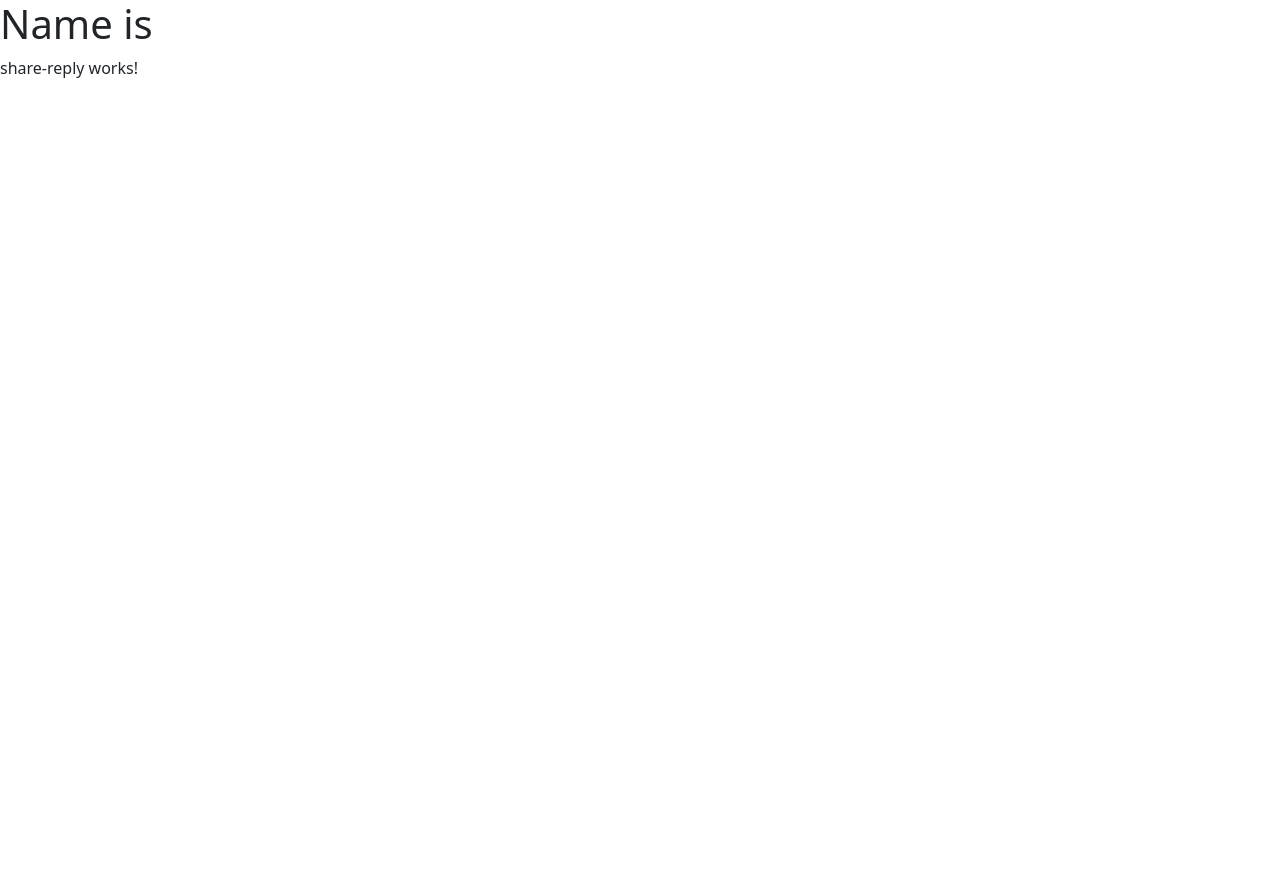
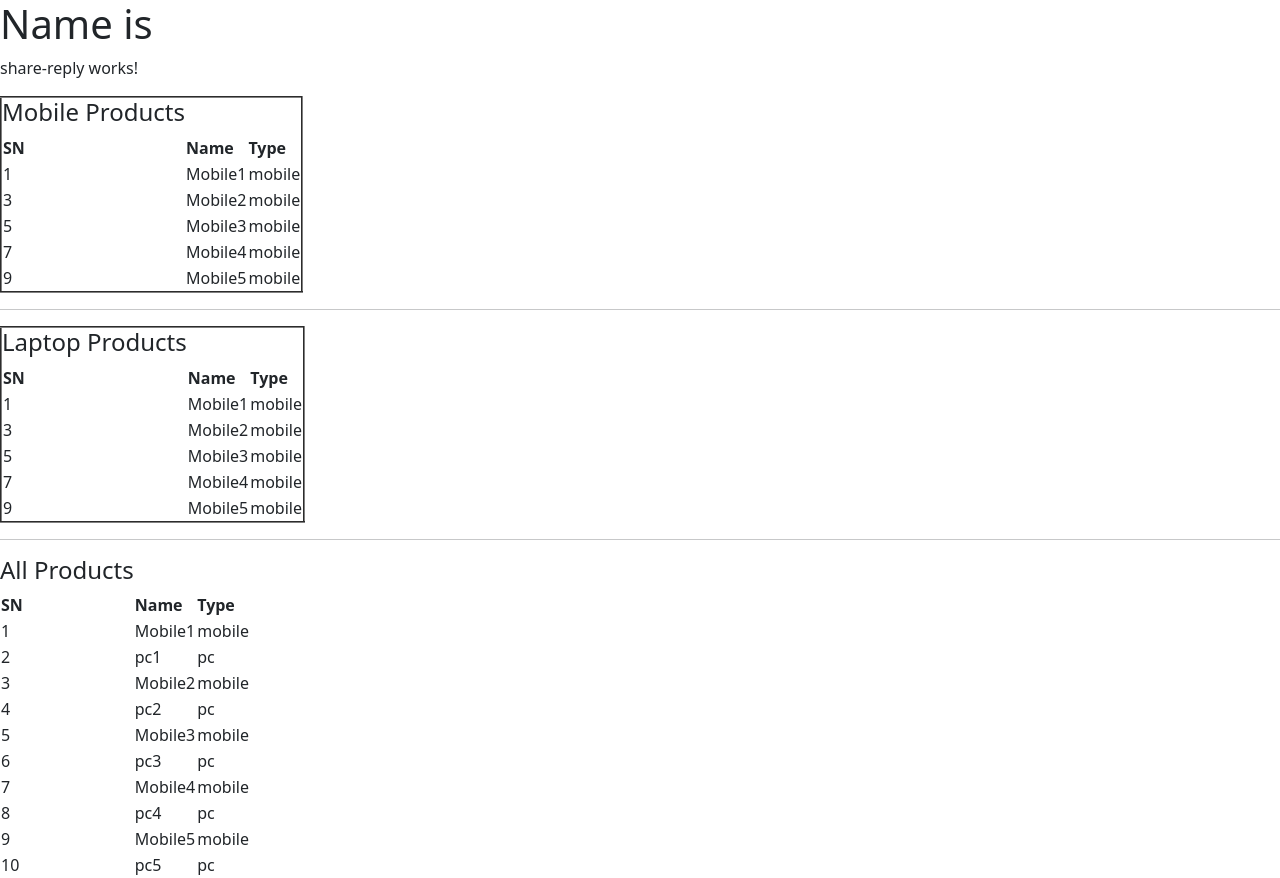
Before and after one commit to Digital-Trainee/rxjs, an Angular app: page /share-reply in a window 1280 px wide. Before the commit the page ends 800 px from the top, so only its background shows below. Built offline with nearby package versions, Linux system fonts and the light colour scheme; data requests are answered from the project's data file.

Commit message:
here we add some data in db.json file for sharereply operator examples in this sharereply is very usefull all time

```diff
--- a/db.json
+++ b/db.json
@@ -1,15 +1,15 @@
 {
   "product" : [
     {"id":1,"type":"mobile","name":"Mobile1"},
-    {"id":1,"type":"pc","name":"pc1"},
-    {"id":1,"type":"mobile","name":"Mobile2"},
-    {"id":1,"type":"pc","name":"pc2"},
-    {"id":1,"type":"mobile","name":"Mobile3"},
-    {"id":1,"type":"pc","name":"pc3"},
-    {"id":1,"type":"mobile","name":"Mobile4"},
-    {"id":1,"type":"pc","name":"pc4"},
-    {"id":1,"type":"mobile","name":"Mobile5"},
-    {"id":1,"type":"pc","name":"pc5"}
+    {"id":2,"type":"pc","name":"pc1"},
+    {"id":3,"type":"mobile","name":"Mobile2"},
+    {"id":4,"type":"pc","name":"pc2"},
+    {"id":5,"type":"mobile","name":"Mobile3"},
+    {"id":6,"type":"pc","name":"pc3"},
+    {"id":7,"type":"mobile","name":"Mobile4"},
+    {"id":8,"type":"pc","name":"pc4"},
+    {"id":9,"type":"mobile","name":"Mobile5"},
+    {"id":10,"type":"pc","name":"pc5"}
   ],
   "user": [
     {
--- a/src/app/share-reply/share-reply.component.html
+++ b/src/app/share-reply/share-reply.component.html
@@ -1 +1,42 @@
 <p>share-reply works!</p>
+<table border="2" clas="table">
+  <h4>Mobile Products</h4>
+  <tr>
+    <th>SN</th>
+    <th>Name</th>
+    <th>Type</th>
+  </tr>
+  <tr *ngFor="let item of mobileproducts | async" >
+    <td>{{item.id}}</td>
+    <td>{{item.name}}</td>
+    <td>{{item.type}}</td>
+  </tr>
+</table>
+<hr>
+<table border="2" clas="table" style="margin-top: 10px;">
+  <h4>Laptop Products</h4>
+  <tr>
+    <th>SN</th>
+    <th>Name</th>
+    <th>Type</th>
+  </tr>
+  <tr *ngFor="let item of mobileproducts | async" >
+    <td>{{item.id}}</td>
+    <td>{{item.name}}</td>
+    <td>{{item.type}}</td>
+  </tr>
+</table>
+<hr>
+<table clas="table">
+  <h4>All Products</h4>
+  <tr>
+    <th>SN</th>
+    <th>Name</th>
+    <th>Type</th>
+  </tr>
+  <tr *ngFor="let item of allproducts | async" >
+    <td>{{item.id}}</td>
+    <td>{{item.name}}</td>
+    <td>{{item.type}}</td>
+  </tr>
+</table>
--- a/src/app/share-reply/share-reply.component.ts
+++ b/src/app/share-reply/share-reply.component.ts
@@ -1,12 +1,31 @@
-import { Component } from '@angular/core';
+import { CommonModule, NgFor } from '@angular/common';
+import { HttpClient } from '@angular/common/http';
+import { Component, OnInit } from '@angular/core';
+import { map, Observable, tap, filter, shareReplay } from 'rxjs';
 
 @Component({
   selector: 'app-share-reply',
   standalone: true,
-  imports: [],
+  imports: [NgFor,CommonModule],
   templateUrl: './share-reply.component.html',
   styleUrl: './share-reply.component.scss'
 })
-export class ShareReplyComponent {
+export class ShareReplyComponent implements OnInit {
+  allproducts:any;
+  mobileproducts:any;
+  laptopproducts:any;
+  constructor(private http:HttpClient){}
+  ngOnInit(): void {
+    // here we are try sharereply operator it's use for calling api only one time if api is use for multiple perpose or multiple time calling him.
+    this.allproducts = this.http.get('http://localhost:3000/product').pipe(shareReplay())  // here we call api 1st time
+
+    this.mobileproducts = this.allproducts.pipe(   // here we are call this api second time
+      map((res:any) => res.filter( (mobiledata:any) =>{ return mobiledata['type'] == 'mobile' } ))
+    )
+
+    this.laptopproducts = this.allproducts.pipe(   // here we call api 3rd time
+      map((res:any) => res.filter( (mobiledata:any) =>{ return mobiledata['type'] == 'pc' } ))
+    )
+  }
 
 }
```
